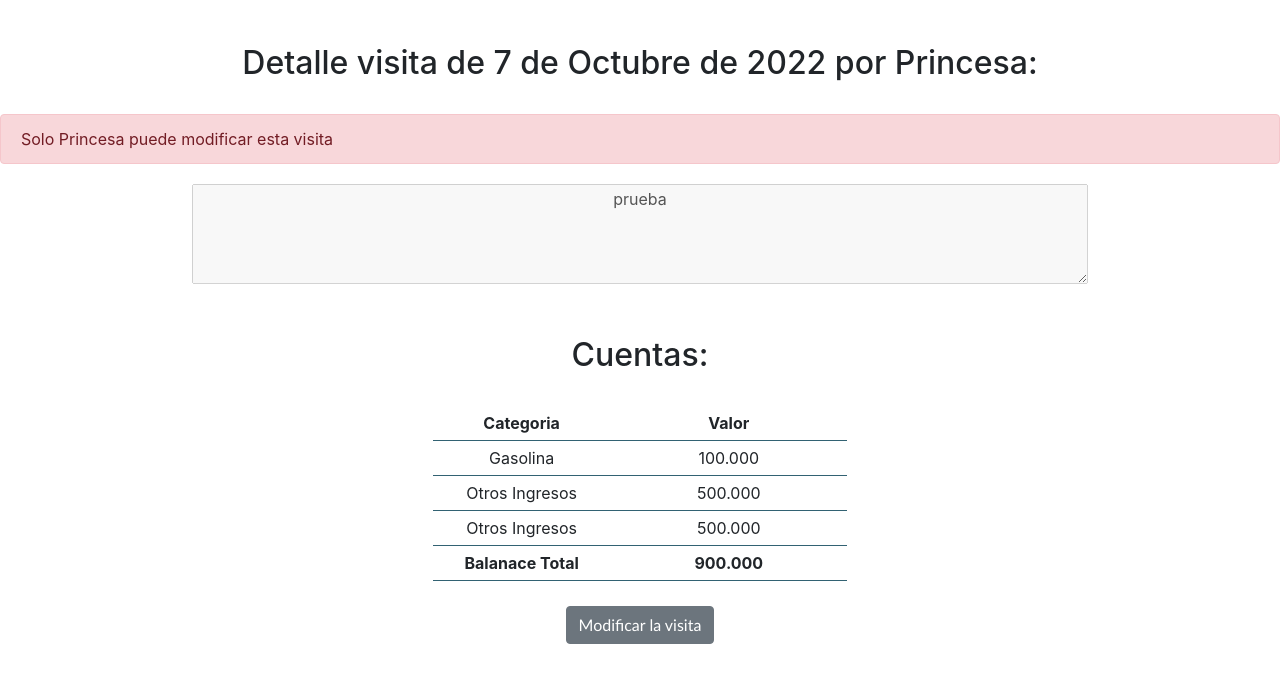
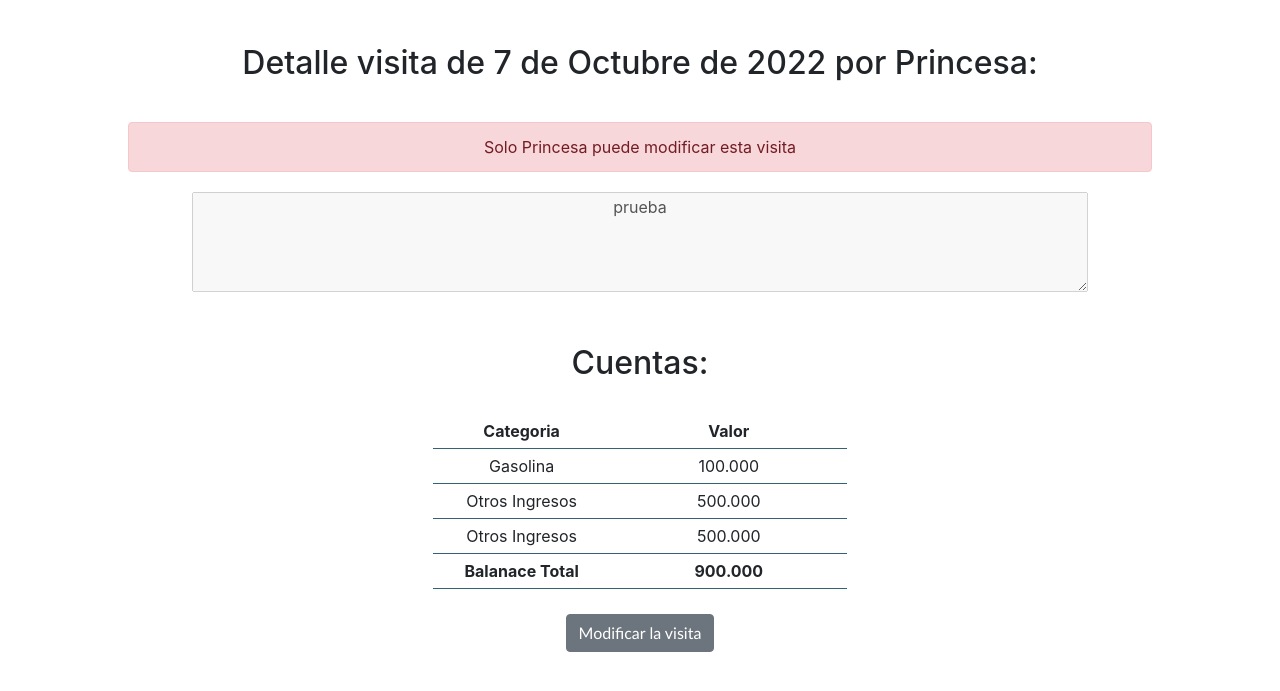
Before and after one commit to juanfer1109/qm, a Django app: page /visit/modify/3/ in a window 1280 px wide. Shown: the part 54-745 px from the top of the page. Run offline with Django 4.2, Linux system fonts and the light colour scheme; a user stored in the database is signed in; data comes from the database, SQL or seed files in the repository; both versions use the stored data as it was after the commit; some libraries are stand-ins or nearby versions.

Commit message:
some style

```diff
--- a/static/templates/base.html
+++ b/static/templates/base.html
@@ -9,7 +9,6 @@
         <title>Quintana Mágica{% block title %}{% endblock %}</title>
         <link rel="shortcut icon" href="{% static 'images/logo.png' %}" type="image/x-icon">
         <link rel="stylesheet" type="text/css" href=" {% static 'css/style.css' %} ">
-        <link rel="stylesheet" href="{% static 'css/font-awesome.min.css' %}" type="text/css">
         <link rel="stylesheet" href="{% static 'css/bootstrap.min.css' %}" type="text/css">
         {% block script %}{% endblock %}
     </head>
--- a/visit/templates/visit/details.html
+++ b/visit/templates/visit/details.html
@@ -7,7 +7,7 @@
     <h2 class="center top-20">Detalle visita  de {{ visit.date }} por {{ visit.visitor.nickname }}:</h2>
     <br>
     {% if message %}
-    <div class="alert alert-danger" role="alert">{{ message }}</div>
+    <div class="alert alert-danger center" role="alert">{{ message }}</div>
     {% endif %}
     <textarea class="top-20 center" name="notes" style="width: 70%; height: 100px;" disabled>{{ visit.notes }}</textarea>
 
--- a/visit/templates/visit/modify.html
+++ b/visit/templates/visit/modify.html
@@ -7,7 +7,7 @@
     <h2 class="center top-20">Modificar visita  de {{ visit.date }} por {{ visit.visitor.nickname }}:</h2>
     <br>
     {% if message %}
-    <div class="alert alert-danger" role="alert">{{ message }}</div>
+    <div class="alert alert-danger center" role="alert">{{ message }}</div>
     {% endif %}
     <form action="{% url 'visit.modify' pk=visit.id %}" method="post">{% csrf_token %}
         <div class="form-group center">
```
Also changed, not shown: db.sqlite3.
